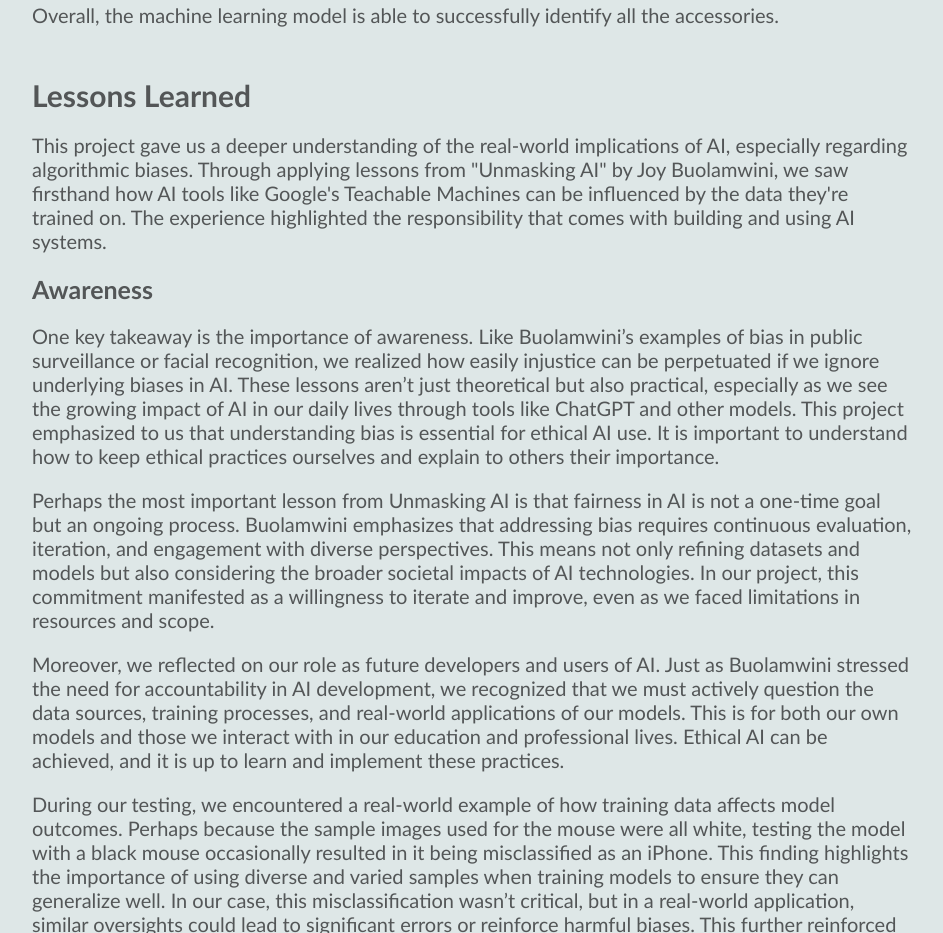
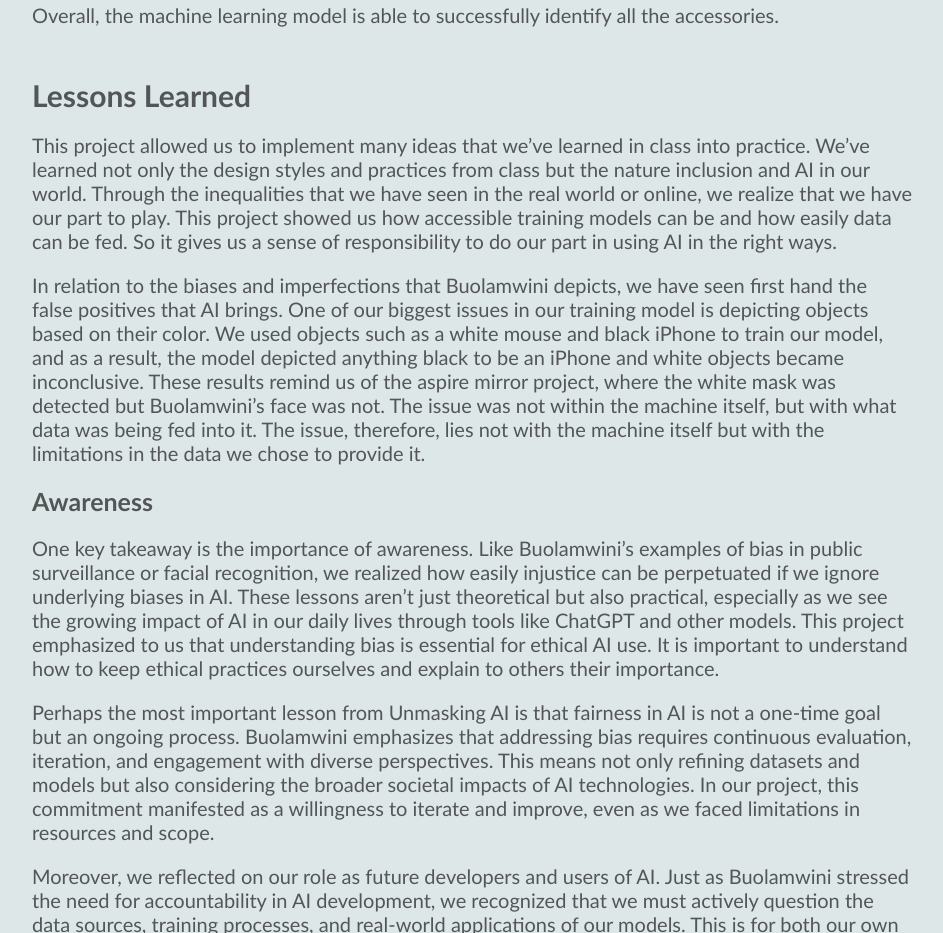
Before and after one commit to enoch-m/LIS500-Project3, a plain HTML site: page TeachableMachines.html in a window 1280 px wide. Shown: the part 5095-6028 px from the top of the page, without its empty margins (168-1111 px from the left). Drawn offline with Linux system fonts and the light colour scheme.

Commit message:
Update TeachableMachines.html
Added to the Lessons Learned portion

```diff
--- a/TeachableMachines.html
+++ b/TeachableMachines.html
@@ -201,15 +201,21 @@
             <!-- Our thoughts on the project -->
             <h1>Lessons Learned</h1>
             <p>
-                This project gave us a deeper understanding of the real-world implications of AI, especially regarding
-                algorithmic biases.
-                Through applying lessons from "Unmasking AI" by Joy Buolamwini, we saw firsthand how AI tools like
-                Google's
-                Teachable Machines can be
-                influenced by the data they're trained on. The experience highlighted the responsibility that comes with
-                building and using AI systems.
+                This project allowed us to implement many ideas that we’ve learned in class into practice. We’ve learned
+		not only the design styles and practices from class but the nature inclusion and AI in our world. Through
+		the inequalities that we have seen in the real world or online, we realize that we have our part to play.
+		This project showed us how accessible training models can be and how easily data can be fed. So it gives
+		us a sense of responsibility to do our part in using AI in the right ways.
             </p>
-            <p>
+	    <p>
+		In relation to the biases and imperfections that Buolamwini depicts, we have seen first hand the false
+		positives that AI brings. One of our biggest issues in our training model is depicting objects based on
+		their color. We used objects such as a white mouse and black iPhone to train our model, and as a result,
+		the model depicted anything black to be an iPhone and white objects became inconclusive. These results
+		remind us of the aspire mirror project, where the white mask was detected but Buolamwini’s face was not.
+		The issue was not within the machine itself, but with what data was being fed into it. The issue, therefore,
+		lies not with the machine itself but with the limitations in the data we chose to provide it.
+	    </p>
             <h2>Awareness </h2>
             One key takeaway is the importance of awareness. Like Buolamwini’s examples of bias in public surveillance
             or
```
